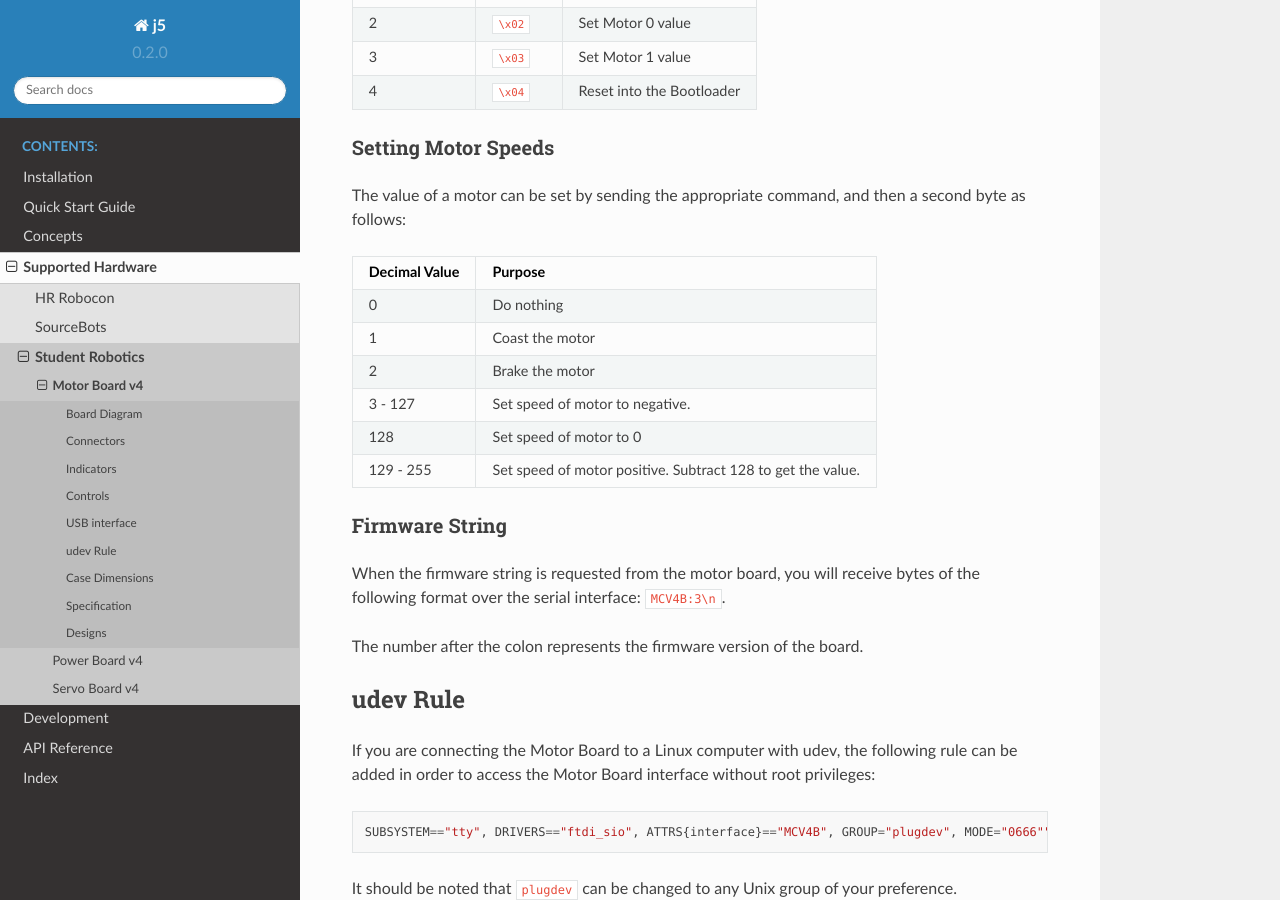
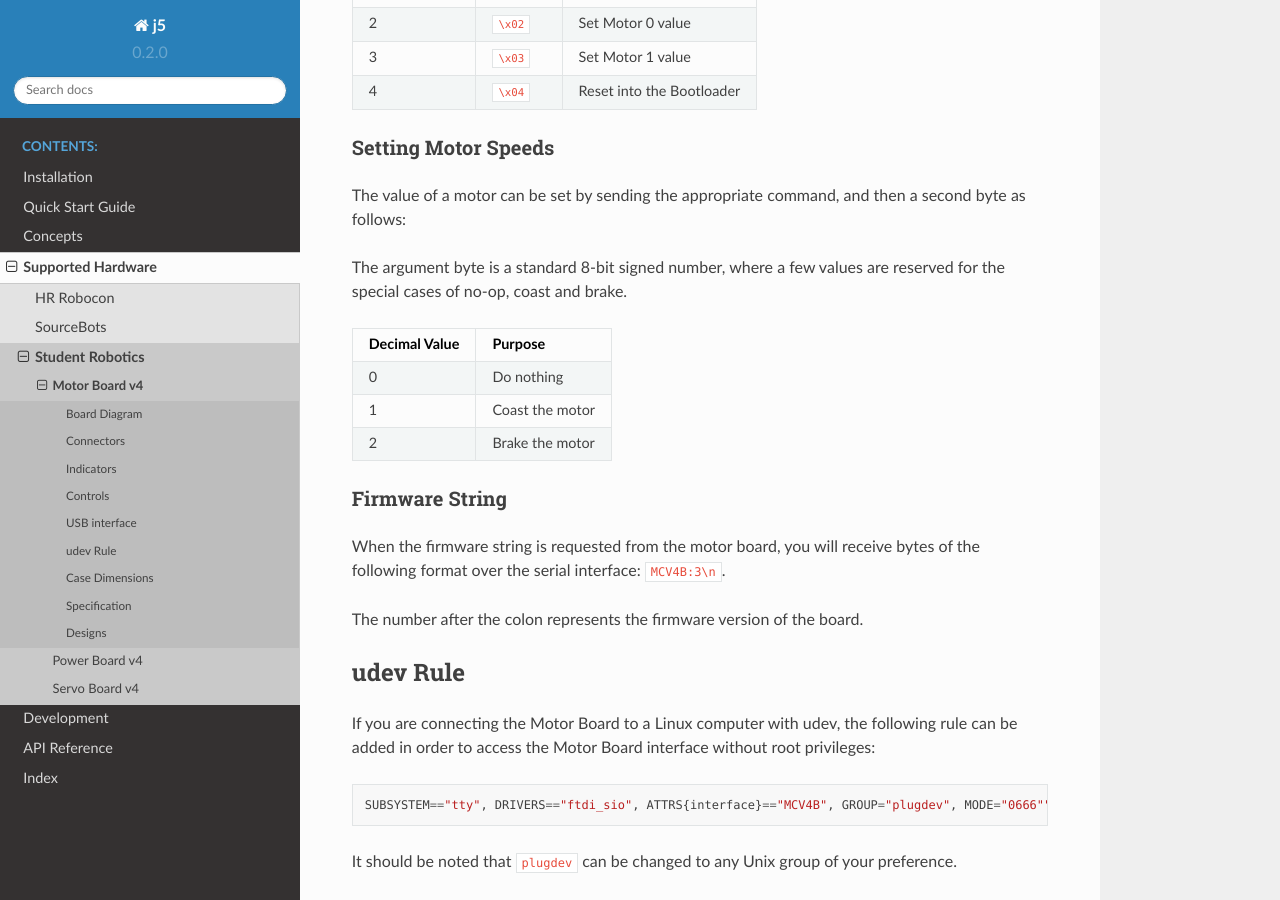
Before and after one commit to srobo/j5, a Sphinx documentation site: the page built from docs/hardware/srobo/mbv4.rst, in a window 1280 px wide and 900 px high, scrolled down 2443 px. Built offline with Sphinx 7.4.7 and the Read the Docs theme 2.0.0, drawn with Linux system fonts in a browser that asks for light colours.

Commit message:
Explain motor board control values more concisely.

```diff
--- a/docs/hardware/srobo/mbv4.rst
+++ b/docs/hardware/srobo/mbv4.rst
@@ -87,6 +87,8 @@ Setting Motor Speeds
 
 The value of a motor can be set by sending the appropriate command, and then a second byte as follows:
 
+The argument byte is a standard 8-bit signed number, where a few values are reserved for the special cases of no-op, coast and brake.
+
 +---------------+-------------------------------------------------------------+
 | Decimal Value | Purpose                                                     |
 +===============+=============================================================+
@@ -95,12 +97,6 @@ The value of a motor can be set by sending the appropriate command, and then a s
 | 1             | Coast the motor                                             |
 +---------------+-------------------------------------------------------------+
 | 2             | Brake the motor                                             |
-+---------------+-------------------------------------------------------------+
-| 3 - 127       | Set speed of motor to negative.                             |
-+---------------+-------------------------------------------------------------+
-| 128           | Set speed of motor to 0                                     |
-+---------------+-------------------------------------------------------------+
-| 129 - 255     | Set speed of motor positive. Subtract 128 to get the value. |
 +---------------+-------------------------------------------------------------+
 
 Firmware String
```
